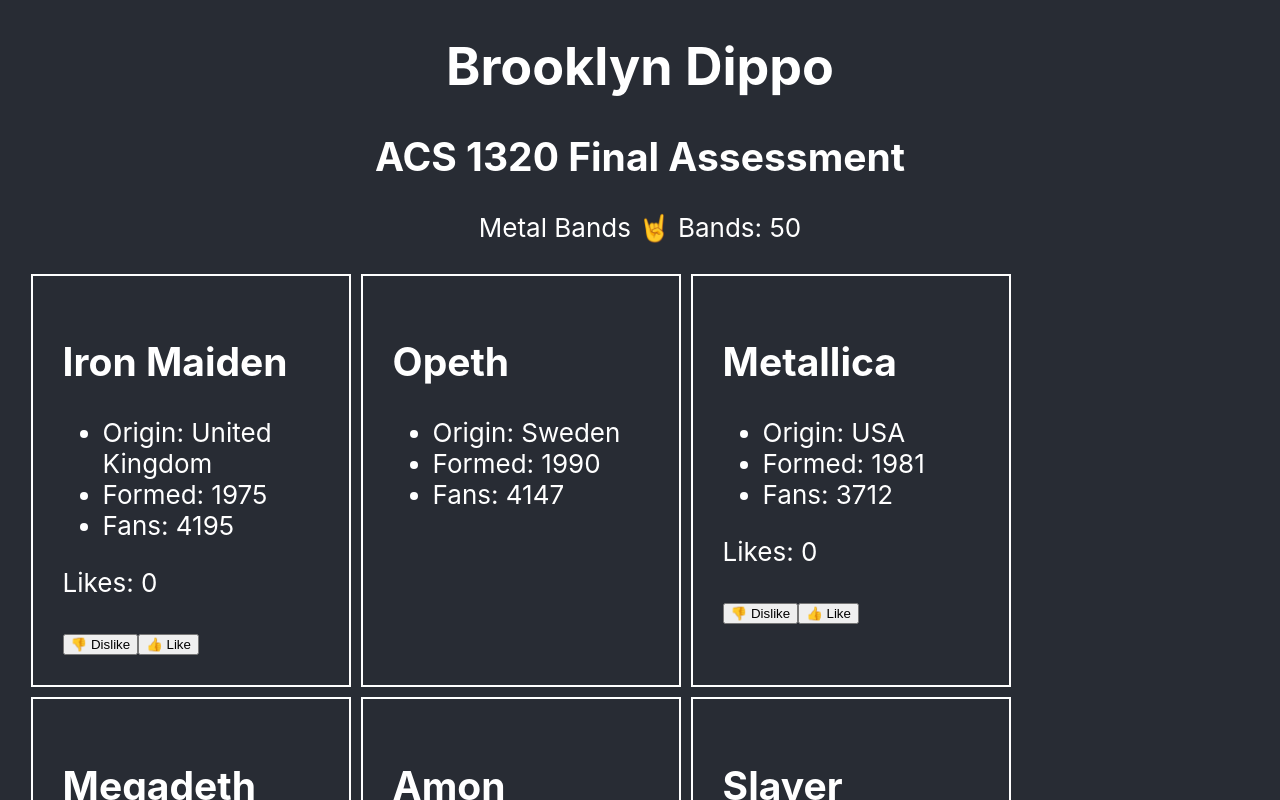
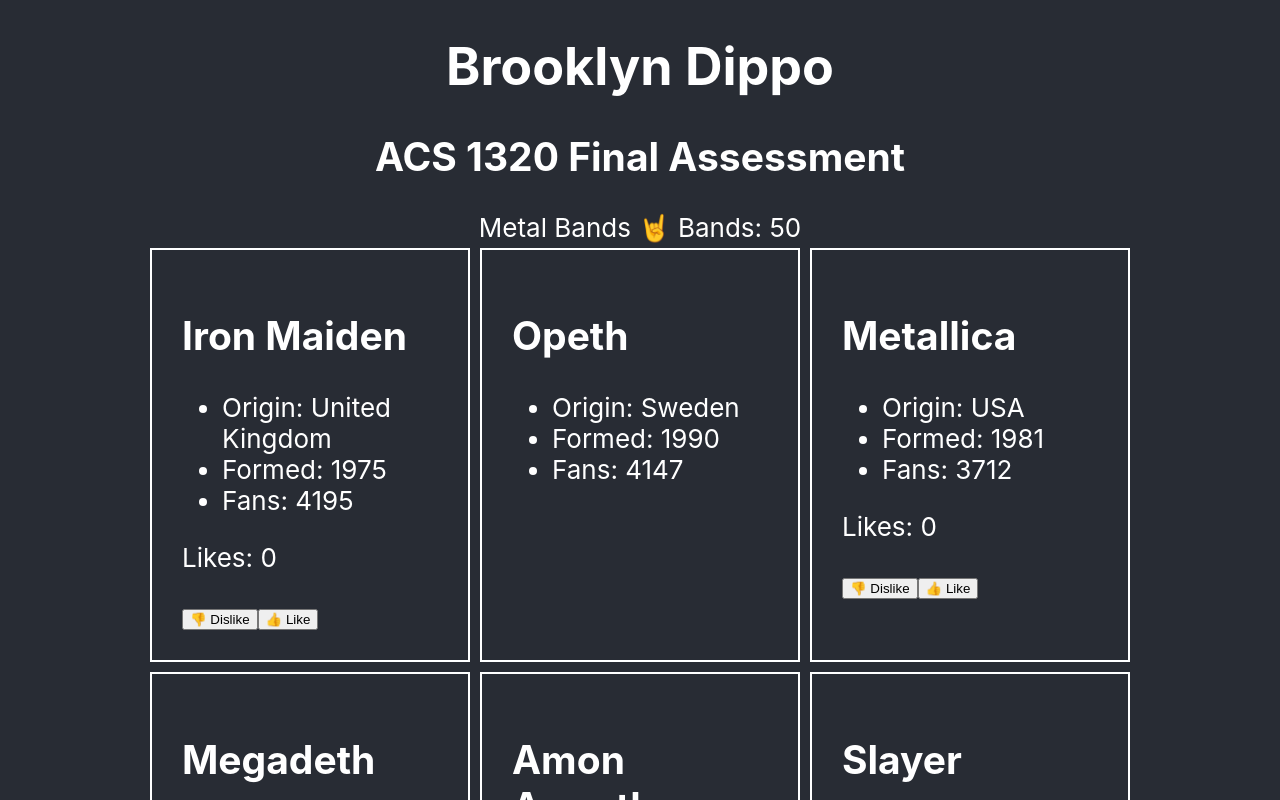
Before and after one commit to brooklyndippo/metal-bands, a React (Create React App) app: page / in a window 1280 px wide. Shown: the top 800 px of the page. Built offline with nearby package versions, Linux system fonts and the light colour scheme.

Commit message:
put bands on grid

```diff
--- a/src/components/MetalMeta.js
+++ b/src/components/MetalMeta.js
@@ -9,7 +9,7 @@
         <div>
             Metal Bands 🤘
             Bands: {bands}
-            <div style={{"display": "flex", "flexWrap": "wrap", "margin": "2vw"}}>
+            <div id="band-grid" style={{"display": "grid", "gridTemplateColumns": "1fr 1fr 1fr"}}>
                 {data.map((band =>
                     <Band
                     key={band.band_name}
```
Lines whose indentation alone changed are shown as unchanged.
